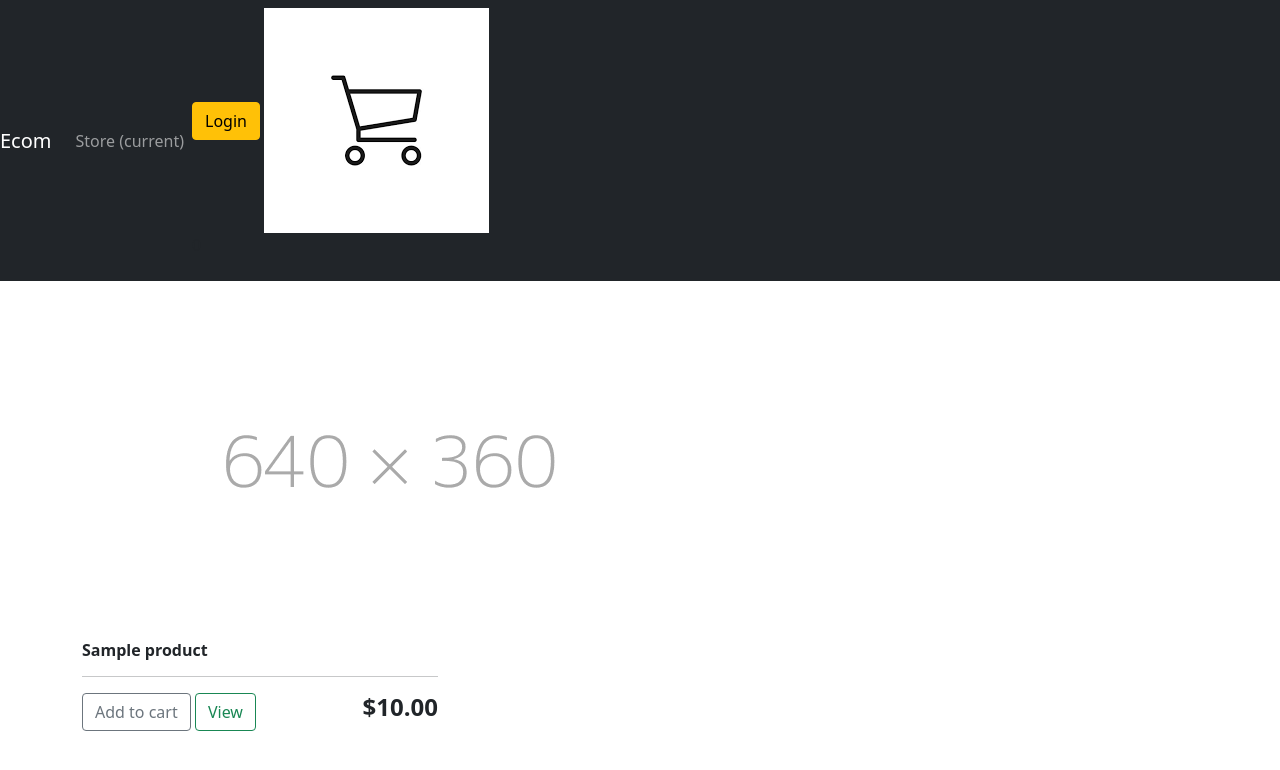
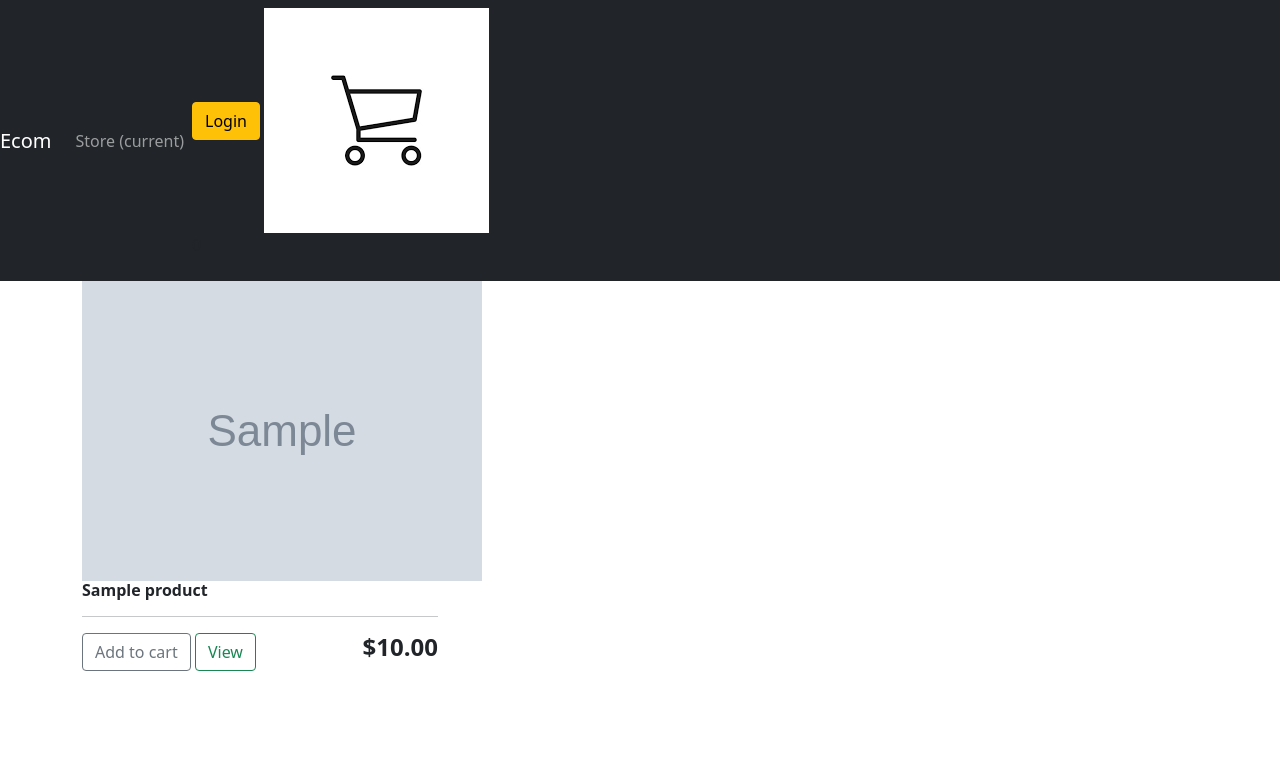
Before and after one commit to petre-marian-vaduva/Ecommerce, a Django app: template project1/store/templates/store/store.html in a window 1280 px wide. Shown: the top 770 px of the page. Run offline with Django 4.2, Linux system fonts and the light colour scheme; the template is opened without the code that fills it: most values are stand-ins (such as "Sample title", 1, 10 or a date in 2020); grey boxes marked "Sample" are stand-in pictures.

Commit message:
Update store.html

```diff
--- a/project1/store/templates/store/store.html
+++ b/project1/store/templates/store/store.html
@@ -4,7 +4,7 @@
     <div class="row">
         {% for product in products %}
         <div class="col-lg-4">
-            <img class="thumbnail" src="{% static 'images/placeholder.png' %}" alt="">
+            <img class="thumbnail" src="{{product.image.url}}">
             <div class="box-element product"></div>
             <h6><strong>{{product.name}}</strong></h6>
             <hr>
```
